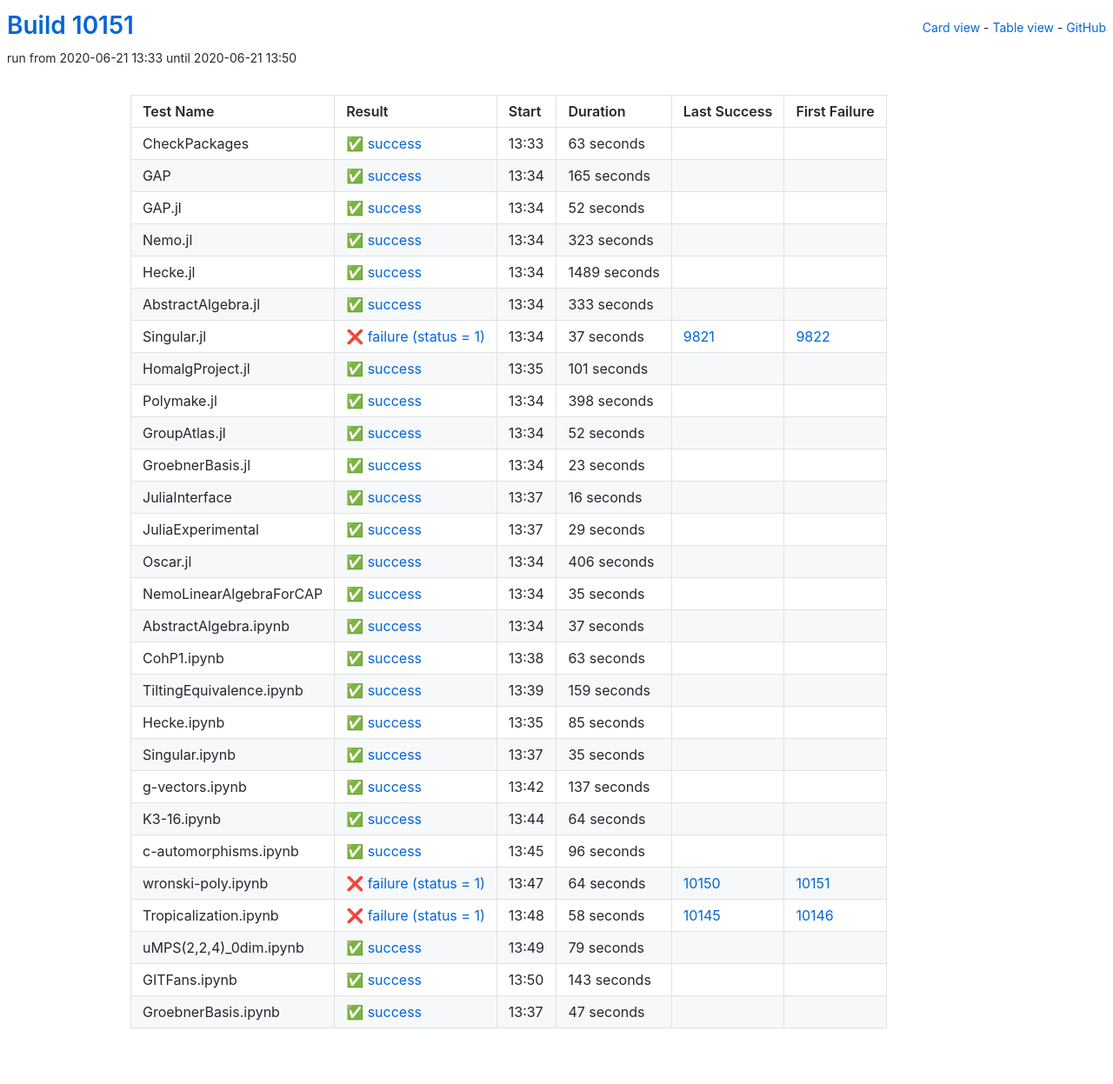
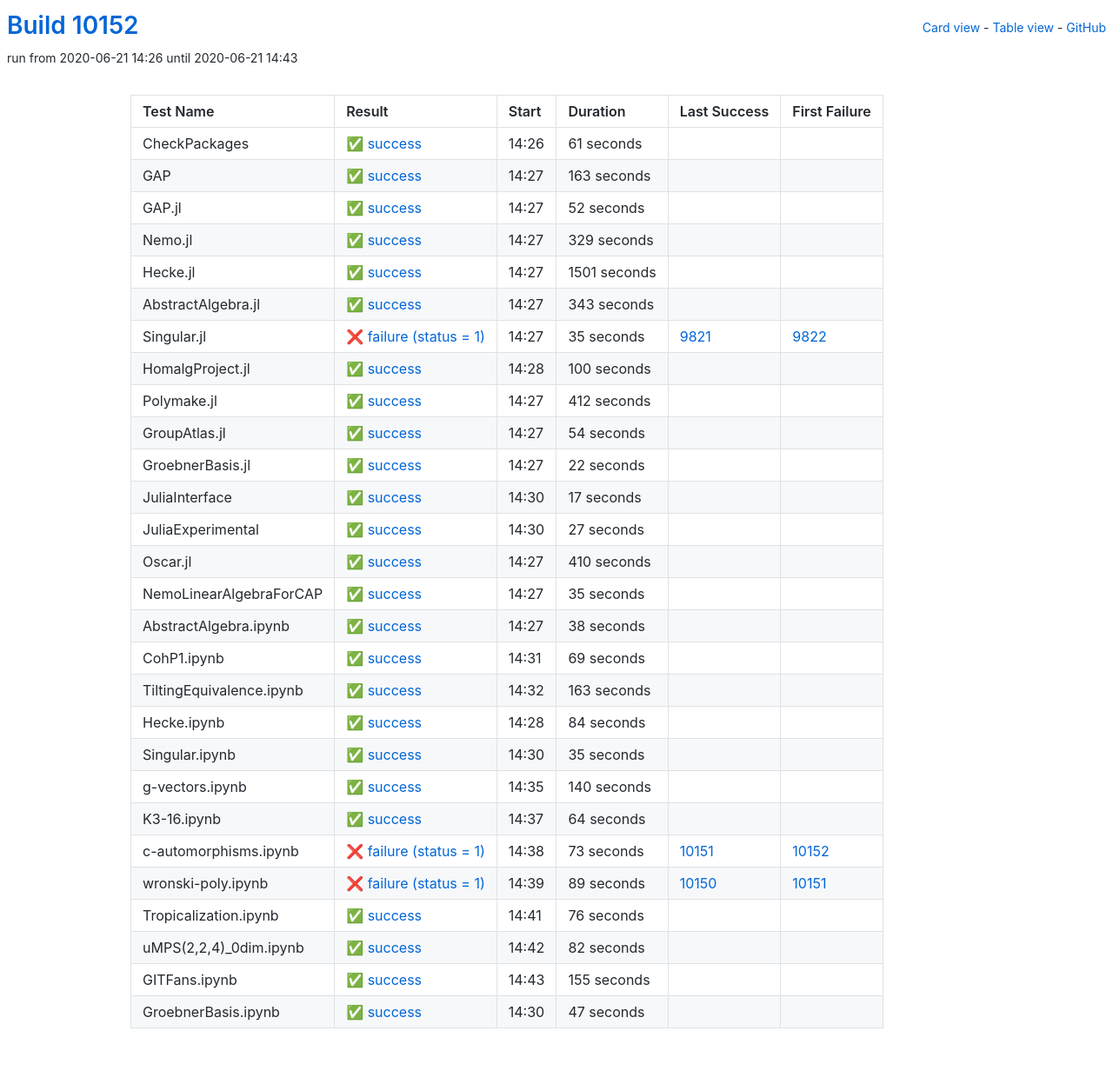
Before and after one commit to oscar-system/oscar-ci-status, a Jekyll site: the page built from table.html, in a window 1280 px wide. Shown: the whole page at 87% size. Built offline with Jekyll 4.4.1, drawn with Linux system fonts in a browser that asks for light colours.

Commit message:
Build #10152

```diff
--- a/_data/ci.yml
+++ b/_data/ci.yml
@@ -1,6 +1,6 @@
 ---
-build: 10151
-build_url: https://oscarci.mathematik.uni-kl.de/job/oscar/10151/
+build: 10152
+build_url: https://oscarci.mathematik.uni-kl.de/job/oscar/10152/
 job: oscar
 organization: oscar-system
 repo: oscar-ci-status
@@ -8,32 +8,32 @@
 tests:
 - name: CheckPackages
   id: checkpackages
-  log: https://oscarci.mathematik.uni-kl.de/job/oscar/10151/artifact/logs/build-10151/CheckPackages.log
-  start: 2020-06-21 13:33
+  log: https://oscarci.mathematik.uni-kl.de/job/oscar/10152/artifact/logs/build-10152/CheckPackages.log
+  start: 2020-06-21 14:26
   success: true
   exitcode: 0
   status: success
-  duration: 63
+  duration: 61
   last_success: false
   last_success_url:
   first_failure: false
   first_failure_url:
 - name: GAP
   id: gap
-  log: https://oscarci.mathematik.uni-kl.de/job/oscar/10151/artifact/logs/build-10151/GAP.log
-  start: 2020-06-21 13:34
+  log: https://oscarci.mathematik.uni-kl.de/job/oscar/10152/artifact/logs/build-10152/GAP.log
+  start: 2020-06-21 14:27
   success: true
   exitcode: 0
   status: success
-  duration: 165
+  duration: 163
   last_success: false
   last_success_url:
   first_failure: false
   first_failure_url:
 - name: GAP.jl
   id: gap-jl
-  log: https://oscarci.mathematik.uni-kl.de/job/oscar/10151/artifact/logs/build-10151/GAP.jl.log
-  start: 2020-06-21 13:34
+  log: https://oscarci.mathematik.uni-kl.de/job/oscar/10152/artifact/logs/build-10152/GAP.jl.log
+  start: 2020-06-21 14:27
   success: true
   exitcode: 0
   status: success
@@ -44,140 +44,140 @@
   first_failure_url:
 - name: Nemo.jl
   id: nemo-jl
-  log: https://oscarci.mathematik.uni-kl.de/job/oscar/10151/artifact/logs/build-10151/Nemo.jl.log
-  start: 2020-06-21 13:34
+  log: https://oscarci.mathematik.uni-kl.de/job/oscar/10152/artifact/logs/build-10152/Nemo.jl.log
+  start: 2020-06-21 14:27
   success: true
   exitcode: 0
   status: success
-  duration: 323
+  duration: 329
   last_success: false
   last_success_url:
   first_failure: false
   first_failure_url:
 - name: Hecke.jl
   id: hecke-jl
-  log: https://oscarci.mathematik.uni-kl.de/job/oscar/10151/artifact/logs/build-10151/Hecke.jl.log
-  start: 2020-06-21 13:34
+  log: https://oscarci.mathematik.uni-kl.de/job/oscar/10152/artifact/logs/build-10152/Hecke.jl.log
+  start: 2020-06-21 14:27
   success: true
   exitcode: 0
   status: success
-  duration: 1489
+  duration: 1501
   last_success: false
   last_success_url:
   first_failure: false
   first_failure_url:
 - name: AbstractAlgebra.jl
   id: abstractalgebra-jl
-  log: https://oscarci.mathematik.uni-kl.de/job/oscar/10151/artifact/logs/build-10151/AbstractAlgebra.jl.log
-  start: 2020-06-21 13:34
+  log: https://oscarci.mathematik.uni-kl.de/job/oscar/10152/artifact/logs/build-10152/AbstractAlgebra.jl.log
+  start: 2020-06-21 14:27
   success: true
   exitcode: 0
   status: success
-  duration: 333
+  duration: 343
   last_success: false
   last_success_url:
   first_failure: false
   first_failure_url:
 - name: Singular.jl
   id: singular-jl
-  log: https://oscarci.mathematik.uni-kl.de/job/oscar/10151/artifact/logs/build-10151/Singular.jl.log
-  start: 2020-06-21 13:34
+  log: https://oscarci.mathematik.uni-kl.de/job/oscar/10152/artifact/logs/build-10152/Singular.jl.log
+  start: 2020-06-21 14:27
   success: false
   exitcode: 1
   status: failure
-  duration: 37
+  duration: 35
   last_success: 9821
   last_success_url: https://oscarci.mathematik.uni-kl.de/job/oscar/9821/
   first_failure: 9822
   first_failure_url: https://oscarci.mathematik.uni-kl.de/job/oscar/9822/
 - name: HomalgProject.jl
   id: homalgproject-jl
-  log: https://oscarci.mathematik.uni-kl.de/job/oscar/10151/artifact/logs/build-10151/HomalgProject.jl.log
-  start: 2020-06-21 13:35
+  log: https://oscarci.mathematik.uni-kl.de/job/oscar/10152/artifact/logs/build-10152/HomalgProject.jl.log
+  start: 2020-06-21 14:28
   success: true
   exitcode: 0
   status: success
-  duration: 101
+  duration: 100
   last_success: false
   last_success_url:
   first_failure: false
   first_failure_url:
 - name: Polymake.jl
   id: polymake-jl
-  log: https://oscarci.mathematik.uni-kl.de/job/oscar/10151/artifact/logs/build-10151/Polymake.jl.log
-  start: 2020-06-21 13:34
+  log: https://oscarci.mathematik.uni-kl.de/job/oscar/10152/artifact/logs/build-10152/Polymake.jl.log
+  start: 2020-06-21 14:27
   success: true
   exitcode: 0
   status: success
-  duration: 398
+  duration: 412
   last_success: false
   last_success_url:
   first_failure: false
   first_failure_url:
 - name: GroupAtlas.jl
   id: groupatlas-jl
-  log: https://oscarci.mathematik.uni-kl.de/job/oscar/10151/artifact/logs/build-10151/GroupAtlas.jl.log
-  start: 2020-06-21 13:34
+  log: https://oscarci.mathematik.uni-kl.de/job/oscar/10152/artifact/logs/build-10152/GroupAtlas.jl.log
+  start: 2020-06-21 14:27
   success: true
   exitcode: 0
   status: success
-  duration: 52
+  duration: 54
   last_success: false
   last_success_url:
   first_failure: false
   first_failure_url:
 - name: GroebnerBasis.jl
   id: groebnerbasis-jl
-  log: https://oscarci.mathematik.uni-kl.de/job/oscar/10151/artifact/logs/build-10151/GroebnerBasis.jl.log
-  start: 2020-06-21 13:34
+  log: https://oscarci.mathematik.uni-kl.de/job/oscar/10152/artifact/logs/build-10152/GroebnerBasis.jl.log
+  start: 2020-06-21 14:27
   success: true
   exitcode: 0
   status: success
-  duration: 23
+  duration: 22
   last_success: false
   last_success_url:
   first_failure: false
   first_failure_url:
 - name: JuliaInterface
   id: juliainterface
-  log: https://oscarci.mathematik.uni-kl.de/job/oscar/10151/artifact/logs/build-10151/JuliaInterface.log
-  start: 2020-06-21 13:37
+  log: https://oscarci.mathematik.uni-kl.de/job/oscar/10152/artifact/logs/build-10152/JuliaInterface.log
+  start: 2020-06-21 14:30
   success: true
   exitcode: 0
   status: success
-  duration: 16
+  duration: 17
   last_success: false
   last_success_url:
   first_failure: false
   first_failure_url:
 - name: JuliaExperimental
   id: juliaexperimental
-  log: https://oscarci.mathematik.uni-kl.de/job/oscar/10151/artifact/logs/build-10151/JuliaExperimental.log
-  start: 2020-06-21 13:37
+  log: https://oscarci.mathematik.uni-kl.de/job/oscar/10152/artifact/logs/build-10152/JuliaExperimental.log
+  start: 2020-06-21 14:30
   success: true
   exitcode: 0
   status: success
-  duration: 29
+  duration: 27
   last_success: false
   last_success_url:
   first_failure: false
   first_failure_url:
 - name: Oscar.jl
   id: oscar-jl
-  log: https://oscarci.mathematik.uni-kl.de/job/oscar/10151/artifact/logs/build-10151/Oscar.jl.log
-  start: 2020-06-21 13:34
+  log: https://oscarci.mathematik.uni-kl.de/job/oscar/10152/artifact/logs/build-10152/Oscar.jl.log
+  start: 2020-06-21 14:27
   success: true
   exitcode: 0
   status: success
-  duration: 406
+  duration: 410
   last_success: false
   last_success_url:
   first_failure: false
   first_failure_url:
 - name: NemoLinearAlgebraForCAP
   id: nemolinearalgebraforcap
-  log: https://oscarci.mathematik.uni-kl.de/job/oscar/10151/artifact/logs/build-10151/NemoLinearAlgebraForCAP.log
-  start: 2020-06-21 13:34
+  log: https://oscarci.mathematik.uni-kl.de/job/oscar/10152/artifact/logs/build-10152/NemoLinearAlgebraForCAP.log
+  start: 2020-06-21 14:27
   success: true
   exitcode: 0
   status: success
@@ -188,56 +188,56 @@
   first_failure_url:
 - name: AbstractAlgebra.ipynb
   id: abstractalgebra-ipynb
-  log: https://oscarci.mathematik.uni-kl.de/job/oscar/10151/artifact/logs/build-10151/AbstractAlgebra.ipynb.log
-  start: 2020-06-21 13:34
+  log: https://oscarci.mathematik.uni-kl.de/job/oscar/10152/artifact/logs/build-10152/AbstractAlgebra.ipynb.log
+  start: 2020-06-21 14:27
   success: true
   exitcode: 0
   status: success
-  duration: 37
+  duration: 38
   last_success: false
   last_success_url:
   first_failure: false
   first_failure_url:
 - name: CohP1.ipynb
   id: cohp1-ipynb
-  log: https://oscarci.mathematik.uni-kl.de/job/oscar/10151/artifact/logs/build-10151/CohP1.ipynb.log
-  start: 2020-06-21 13:38
+  log: https://oscarci.mathematik.uni-kl.de/job/oscar/10152/artifact/logs/build-10152/CohP1.ipynb.log
+  start: 2020-06-21 14:31
   success: true
   exitcode: 0
   status: success
-  duration: 63
+  duration: 69
   last_success: false
   last_success_url:
   first_failure: false
   first_failure_url:
 - name: TiltingEquivalence.ipynb
   id: tiltingequivalence-ipynb
-  log: https://oscarci.mathematik.uni-kl.de/job/oscar/10151/artifact/logs/build-10151/TiltingEquivalence.ipynb.log
-  start: 2020-06-21 13:39
+  log: https://oscarci.mathematik.uni-kl.de/job/oscar/10152/artifact/logs/build-10152/TiltingEquivalence.ipynb.log
+  start: 2020-06-21 14:32
   success: true
   exitcode: 0
   status: success
-  duration: 159
+  duration: 163
   last_success: false
   last_success_url:
   first_failure: false
   first_failure_url:
 - name: Hecke.ipynb
   id: hecke-ipynb
-  log: https://oscarci.mathematik.uni-kl.de/job/oscar/10151/artifact/logs/build-10151/Hecke.ipynb.log
-  start: 2020-06-21 13:35
+  log: https://oscarci.mathematik.uni-kl.de/job/oscar/10152/artifact/logs/build-10152/Hecke.ipynb.log
+  start: 2020-06-21 14:28
   success: true
   exitcode: 0
   status: success
-  duration: 85
+  duration: 84
   last_success: false
   last_success_url:
   first_failure: false
   first_failure_url:
 - name: Singular.ipynb
   id: singular-ipynb
-  log: https://oscarci.mathematik.uni-kl.de/job/oscar/10151/artifact/logs/build-10151/Singular.ipynb.log
-  start: 2020-06-21 13:37
+  log: https://oscarci.mathematik.uni-kl.de/job/oscar/10152/artifact/logs/build-10152/Singular.ipynb.log
+  start: 2020-06-21 14:30
   success: true
   exitcode: 0
   status: success
@@ -248,20 +248,20 @@
   first_failure_url:
 - name: g-vectors.ipynb
   id: g-vectors-ipynb
-  log: https://oscarci.mathematik.uni-kl.de/job/oscar/10151/artifact/logs/build-10151/g-vectors.ipynb.log
-  start: 2020-06-21 13:42
+  log: https://oscarci.mathematik.uni-kl.de/job/oscar/10152/artifact/logs/build-10152/g-vectors.ipynb.log
+  start: 2020-06-21 14:35
   success: true
   exitcode: 0
   status: success
-  duration: 137
+  duration: 140
   last_success: false
   last_success_url:
   first_failure: false
   first_failure_url:
 - name: K3-16.ipynb
   id: k3-16-ipynb
-  log: https://oscarci.mathematik.uni-kl.de/job/oscar/10151/artifact/logs/build-10151/K3-16.ipynb.log
-  start: 2020-06-21 13:44
+  log: https://oscarci.mathematik.uni-kl.de/job/oscar/10152/artifact/logs/build-10152/K3-16.ipynb.log
+  start: 2020-06-21 14:37
   success: true
   exitcode: 0
   status: success
@@ -272,68 +272,68 @@
   first_failure_url:
 - name: c-automorphisms.ipynb
   id: c-automorphisms-ipynb
-  log: https://oscarci.mathematik.uni-kl.de/job/oscar/10151/artifact/logs/build-10151/c-automorphisms.ipynb.log
-  start: 2020-06-21 13:45
-  success: true
-  exitcode: 0
-  status: success
-  duration: 96
-  last_success: false
-  last_success_url:
-  first_failure: false
-  first_failure_url:
-- name: wronski-poly.ipynb
-  id: wronski-poly-ipynb
-  log: https://oscarci.mathematik.uni-kl.de/job/oscar/10151/artifact/logs/build-10151/wronski-poly.ipynb.log
-  start: 2020-06-21 13:47
+  log: https://oscarci.mathematik.uni-kl.de/job/oscar/10152/artifact/logs/build-10152/c-automorphisms.ipynb.log
+  start: 2020-06-21 14:38
   success: false
   exitcode: 1
   status: failure
-  duration: 64
+  duration: 73
+  last_success: 10151
+  last_success_url: https://oscarci.mathematik.uni-kl.de/job/oscar/10151/
+  first_failure: 10152
+  first_failure_url: https://oscarci.mathematik.uni-kl.de/job/oscar/10152/
+- name: wronski-poly.ipynb
+  id: wronski-poly-ipynb
+  log: https://oscarci.mathematik.uni-kl.de/job/oscar/10152/artifact/logs/build-10152/wronski-poly.ipynb.log
+  start: 2020-06-21 14:39
+  success: false
+  exitcode: 1
+  status: failure
+  duration: 89
   last_success: 10150
   last_success_url: https://oscarci.mathematik.uni-kl.de/job/oscar/10150/
   first_failure: 10151
   first_failure_url: https://oscarci.mathematik.uni-kl.de/job/oscar/10151/
 - name: Tropicalization.ipynb
   id: tropicalization-ipynb
-  log: https://oscarci.mathematik.uni-kl.de/job/oscar/10151/artifact/logs/build-10151/Tropicalization.ipynb.log
-  start: 2020-06-21 13:48
-  success: false
-  exitcode: 1
-  status: failure
-  duration: 58
-  last_success: 10145
-  last_success_url: https://oscarci.mathematik.uni-kl.de/job/oscar/10145/
-  first_failure: 10146
-  first_failure_url: https://oscarci.mathematik.uni-kl.de/job/oscar/10146/
-- name: uMPS(2,2,4)_0dim.ipynb
-  id: umps-2-2-4-0dim-ipynb
-  log: https://oscarci.mathematik.uni-kl.de/job/oscar/10151/artifact/logs/build-10151/uMPS-2-2-4-_0dim.ipynb.log
-  start: 2020-06-21 13:49
+  log: https://oscarci.mathematik.uni-kl.de/job/oscar/10152/artifact/logs/build-10152/Tropicalization.ipynb.log
+  start: 2020-06-21 14:41
   success: true
   exitcode: 0
   status: success
-  duration: 79
+  duration: 76
+  last_success: false
+  last_success_url:
+  first_failure: false
+  first_failure_url:
+- name: uMPS(2,2,4)_0dim.ipynb
+  id: umps-2-2-4-0dim-ipynb
+  log: https://oscarci.mathematik.uni-kl.de/job/oscar/10152/artifact/logs/build-10152/uMPS-2-2-4-_0dim.ipynb.log
+  start: 2020-06-21 14:42
+  success: true
+  exitcode: 0
+  status: success
+  duration: 82
   last_success: false
   last_success_url:
   first_failure: false
   first_failure_url:
 - name: GITFans.ipynb
   id: gitfans-ipynb
-  log: https://oscarci.mathematik.uni-kl.de/job/oscar/10151/artifact/logs/build-10151/GITFans.ipynb.log
-  start: 2020-06-21 13:50
+  log: https://oscarci.mathematik.uni-kl.de/job/oscar/10152/artifact/logs/build-10152/GITFans.ipynb.log
+  start: 2020-06-21 14:43
   success: true
   exitcode: 0
   status: success
-  duration: 143
+  duration: 155
   last_success: false
   last_success_url:
   first_failure: false
   first_failure_url:
 - name: GroebnerBasis.ipynb
   id: groebnerbasis-ipynb
-  log: https://oscarci.mathematik.uni-kl.de/job/oscar/10151/artifact/logs/build-10151/GroebnerBasis.ipynb.log
-  start: 2020-06-21 13:37
+  log: https://oscarci.mathematik.uni-kl.de/job/oscar/10152/artifact/logs/build-10152/GroebnerBasis.ipynb.log
+  start: 2020-06-21 14:30
   success: true
   exitcode: 0
   status: success
```
Also changed, not shown: README.md.
